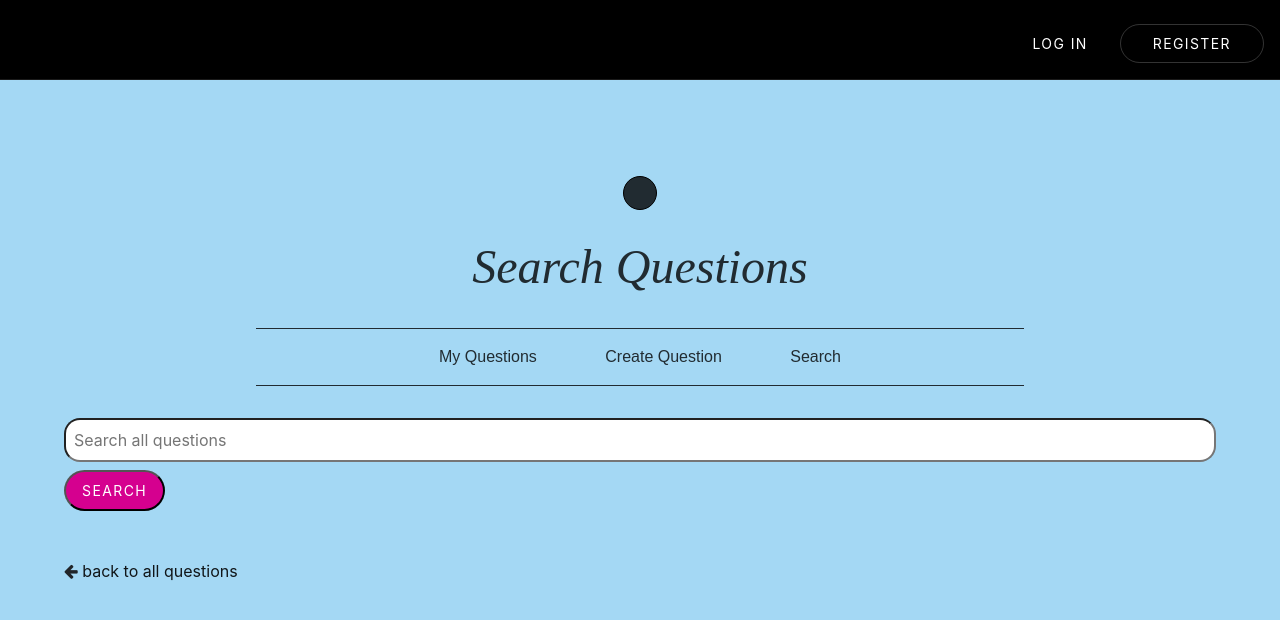
After one commit to momentum-team-2/question-box-shelbysoutter, a Django app: page /questions/search/ in a window 1280 px wide. The commit adds this page. Shown: the top 620 px of the page. Run offline with Django 3.2, Linux system fonts and the light colour scheme; parts of the project's set-up code (start-up, migrations or seed data) failed here and were passed over; some libraries are stand-ins or nearby versions.

Commit message:
Added search function.

```diff
--- a/core/views.py
+++ b/core/views.py
@@ -1,12 +1,13 @@
 from django.shortcuts import render, redirect, get_object_or_404
 from django.contrib import messages
-from .models import Question, Answer
+from .models import Question, Answer, search_questions_for_user, get_question_for_user
 from .forms import QuestionForm, AnswerForm
 from django.contrib.auth.decorators import login_required
 from django.http import JsonResponse
 from django.views.decorators.http import require_POST
 from django.views.decorators.csrf import csrf_exempt
 import datetime
+from django.db.models import Count, Min, Q
 
 
 # Create your views here.
@@ -108,3 +109,13 @@ def favorite_question(request, pk):
     else:
         request.user.favorite_question.add(question)
         return JsonResponse({'favorite': True})
+
+
+def search_questions(request):
+    query = request.GET.get('q')
+    if query is not None:
+        questions = Question.objects.search(query).for_user(request.user).public()
+    else:
+        questions = None
+
+    return render(request, 'core/search.html', {'questions': questions, 'query': query or ""})
--- a/project/urls.py
+++ b/project/urls.py
@@ -28,6 +28,7 @@ urlpatterns = [
     path('questions/<int:pk>/favorite/', question_views.favorite_question, name='favorite_question'),
     path('questions/<int:pk>/delete/', question_views.delete_question, name='delete_question'),
     path('questions/<int:pk>/', question_views.show_question, name='show_question'),
+    path('questions/search/', question_views.search_questions, name='search_questions'),
     path('admin/', admin.site.urls),
     path('accounts/', include('registration.backends.simple.urls')),
 ]
--- a/templates/core/add_answer.html
+++ b/templates/core/add_answer.html
@@ -10,6 +10,7 @@
     <nav class="bt bb tc mw7 center mt4">
       <a class="f6 f5-l link bg-animate black-80 hover-bg-lightest-blue dib pa3 ph4-l" href="{% url 'list_questions' %}">My Questions</a>
       <a class="f6 f5-l link bg-animate black-80 hover-bg-lightest-blue dib pa3 ph4-l" href="{% url 'add_question' %}">Create Question</a>
+      <a class="f6 f5-l link bg-animate black-80 hover-bg-lightest-blue dib pa3 ph4-l" href="{% url 'search_questions' %}">Search</a>
      </nav>
 </header>
 <div class="tc mw7 center mt4">
--- a/templates/core/add_question.html
+++ b/templates/core/add_question.html
@@ -9,6 +9,7 @@
   <nav class="bt bb tc mw7 center mt4">
     <a class="f6 f5-l link bg-animate black-80 hover-bg-lightest-blue dib pa3 ph4-l" href="{% url 'list_questions' %}">My Questions</a>
     <a class="f6 f5-l link bg-animate black-80 hover-bg-lightest-blue dib pa3 ph4-l" href="{% url 'add_question' %}">Create Question</a>
+    <a class="f6 f5-l link bg-animate black-80 hover-bg-lightest-blue dib pa3 ph4-l" href="{% url 'search_questions' %}">Search</a>
   </nav>
 </header>
 
--- a/templates/core/delete_question.html
+++ b/templates/core/delete_question.html
@@ -9,6 +9,7 @@
   <nav class="bt bb tc mw7 center mt4">
     <a class="f6 f5-l link bg-animate black-80 hover-bg-lightest-blue dib pa3 ph4-l" href="{% url 'list_questions' %}">My Questions</a>
     <a class="f6 f5-l link bg-animate black-80 hover-bg-lightest-blue dib pa3 ph4-l" href="{% url 'add_question' %}">Create Question</a>
+    <a class="f6 f5-l link bg-animate black-80 hover-bg-lightest-blue dib pa3 ph4-l" href="{% url 'search_questions' %}">Search</a>
    </nav>
 </header>
 
--- a/templates/core/list_questions.html
+++ b/templates/core/list_questions.html
@@ -9,6 +9,7 @@
   <nav class="bt bb tc mw7 center mt4">
     <a class="f6 f5-l link bg-animate black-80 hover-bg-lightest-blue dib pa3 ph4-l" href="{% url 'list_questions' %}">My Questions</a>
     <a class="f6 f5-l link bg-animate black-80 hover-bg-lightest-blue dib pa3 ph4-l" href="{% url 'add_question' %}">Create Question</a>
+    <a class="f6 f5-l link bg-animate black-80 hover-bg-lightest-blue dib pa3 ph4-l" href="{% url 'search_questions' %}">Search</a>
    </nav>
 </header>
 
--- /dev/null
+++ b/templates/core/search.html
@@ -0,0 +1,38 @@
+{% extends "base.html" %}
+
+{% block content %}
+<header class="bg-lightgrey black-80 tc pv4 avenir">
+    <a href="" class="bg-black-80 ba b--black dib pa3 w2 h2 br-100">
+      <svg class="white" data-icon="skull" viewBox="0 0 32 32" style="fill:currentcolor"><title>skull icon</title><path d="M16 0 C6 0 2 4 2 14 L2 22 L6 24 L6 30 L26 30 L26 24 L30 22 L30 14 C30 4 26 0 16 0 M9 12 A4.5 4.5 0 0 1 9 21 A4.5 4.5 0 0 1 9 12 M23 12 A4.5 4.5 0 0 1 23 21 A4.5 4.5 0 0 1 23 12"></path></svg>
+    </a>
+    <h1 class="mt2 mb0 baskerville i fw1 f1">Search Questions</h1>
+    <nav class="bt bb tc mw7 center mt4">
+      <a class="f6 f5-l link bg-animate black-80 hover-bg-lightest-blue dib pa3 ph4-l" href="{% url 'list_questions' %}">My Questions</a>
+      <a class="f6 f5-l link bg-animate black-80 hover-bg-lightest-blue dib pa3 ph4-l" href="{% url 'add_question' %}">Create Question</a>
+      <a class="f6 f5-l link bg-animate black-80 hover-bg-lightest-blue dib pa3 ph4-l" href="{% url 'search_questions' %}">Search</a>
+     </nav>
+</header>
+
+<form action="{% url 'search_questions' %}" method="GET">
+  <input type="search" name="q" placeholder="Search all questions" class="pa2 w-100 br4" value="{{ query }}">
+  <p>
+    <button class="mt2 mb0 f6 fw4 ttu tracked oh3 f6 grow no-underline br-pill ph3 pv2 mb2 dib white bg-dark-pink" type="submit">Search</button>
+  </p>
+</form>
+
+{% if questions is not None %}
+<div>
+  {% for question in questions %}
+    <a class="black-90 mt2 mb0 f3 fw4 ttu tracked mw7  mt4" href="{% url 'show_question' pk=question.pk %}">{{ question.title }}</a><br>
+  {% empty %}
+    <p>There are no questions that match that query.</p>
+  {% endfor %}
+</div>
+{% endif %}
+<br>
+<p>
+    <i class="fa fa-arrow-left"></i>
+    <a class="black-90" style="text-decoration:none" href="{% url 'list_questions' %}">back to all questions</a>
+</p>
+
+{% endblock %}
--- a/templates/core/show_question.html
+++ b/templates/core/show_question.html
@@ -14,6 +14,7 @@
   <nav class="bt bb tc mw7 center mt4">
     <a class="f6 f5-l link bg-animate black-80 hover-bg-lightest-blue dib pa3 ph4-l" href="{% url 'list_questions' %}">My Questions</a>
     <a class="f6 f5-l link bg-animate black-80 hover-bg-lightest-blue dib pa3 ph4-l" href="{% url 'add_question' %}">Create Question</a>
+    <a class="f6 f5-l link bg-animate black-80 hover-bg-lightest-blue dib pa3 ph4-l" href="{% url 'search_questions' %}">Search</a>
    </nav>
 </header>
 
```
Also changed, not shown: core/models.py (+43 -0 lines), templates/core/edit_question.html (+25 -0 lines), core/migrations/0002_question_public.py (added).
